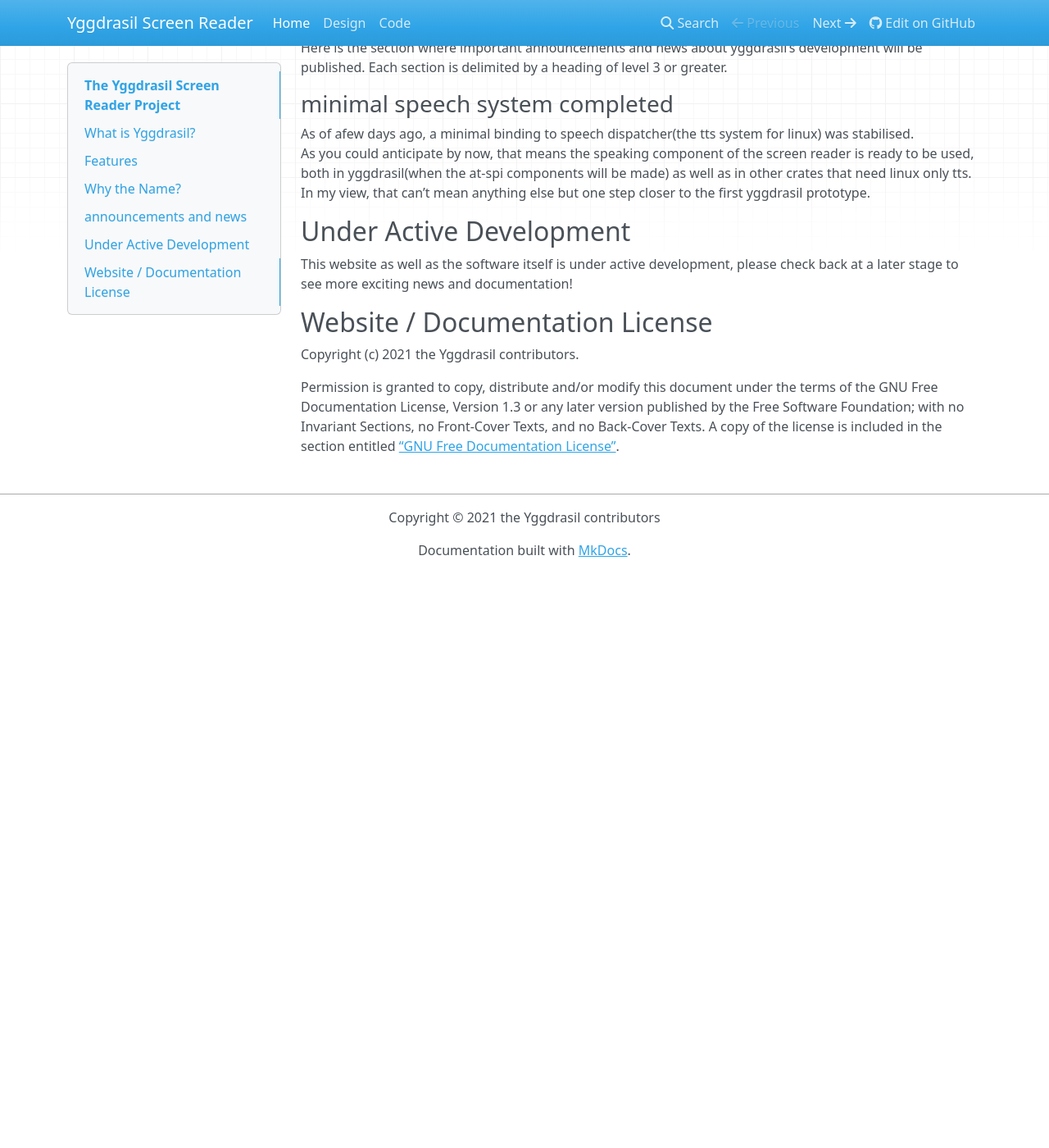
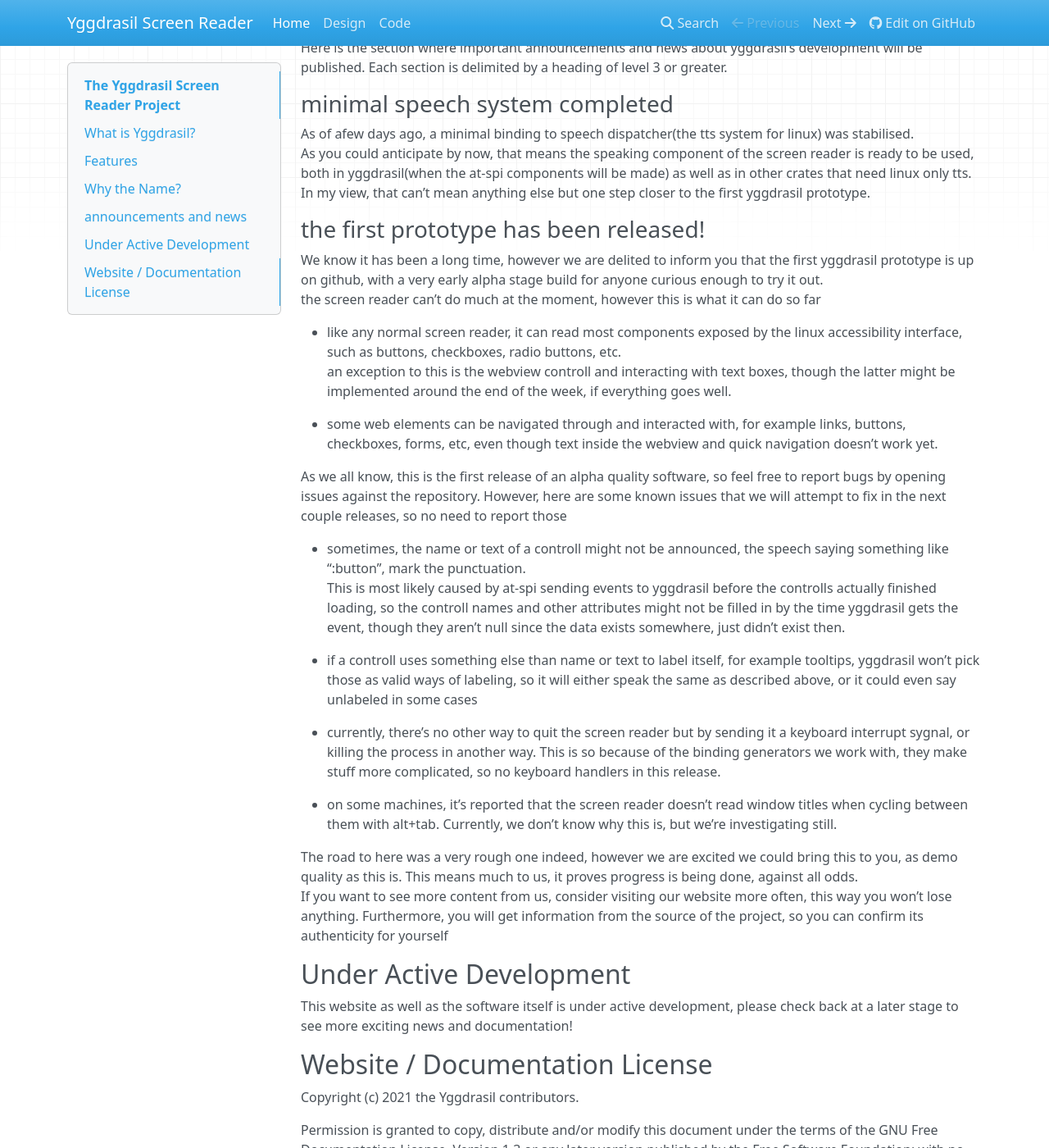
Before and after one commit to brogar2000/site, an MkDocs documentation site: the page built from docs/index.md, in a window 1280 px wide and 1400 px high, scrolled down 1079 px. Shown: the whole window at 82% size. Built offline with MkDocs 1.6.1, drawn with Linux system fonts in a browser that asks for light colours; nearby versions of some CDN libraries; before the commit the page ends 1778 px from its top, so only the background shows below that.

Commit message:
add news about the release of yggdrasil

```diff
--- a/docs/index.md
+++ b/docs/index.md
@@ -61,6 +61,30 @@ Here is the section where important announcements and news about yggdrasil's dev
 As of afew days ago, a minimal binding to speech dispatcher(the tts system for linux) was stabilised.
 As you could anticipate by now, that means the speaking component of the screen reader is ready to be used, both in yggdrasil(when the at-spi components will be made) as well as in other crates that need linux only tts. In my view, that can't mean anything else but one step closer to the first yggdrasil prototype.
 
+###the first prototype has been released!
+
+We know it has been a long time, however we are delited to inform you that the first yggdrasil prototype is up on github, with a very early alpha stage build for anyone curious enough to try it out.
+the screen reader can't do much at the moment, however this is what it can do so far
+
+* like any normal screen reader, it can read most components exposed by the linux accessibility interface, such as buttons, checkboxes, radio buttons, etc.
+an exception to this is the webview controll and interacting with text boxes, though the latter might be implemented around the end of the week, if everything goes well.
+
+* some web elements can be navigated through and interacted with, for example links, buttons, checkboxes, forms, etc, even though text inside the webview and quick navigation doesn't work yet.
+
+As we all know, this is the first release of an alpha quality software, so feel free to report bugs by opening issues against the repository. However, here are some known issues that we will attempt to fix in the next couple releases, so no need to report those
+
+* sometimes, the name or text of a controll might not be announced, the speech saying something like ":button", mark the punctuation.
+This is most likely caused by at-spi sending events to yggdrasil before the controlls actually finished loading, so the controll names and other attributes might not be filled in by the time yggdrasil gets the event, though they aren't null since the data exists somewhere, just didn't exist then.
+
+* if a controll uses something else than name or text to label itself, for example tooltips, yggdrasil won't pick those as valid ways of labeling, so it will either speak the same as described above, or it could even say unlabeled in some cases
+
+* currently, there's no other way to quit the screen reader but by sending it a keyboard interrupt sygnal, or killing the process in another way. This is so because of the binding generators we work with, they make stuff more complicated, so no keyboard handlers in this release.
+
+* on some machines, it's reported that the screen reader doesn't read window titles when cycling between them with alt+tab. Currently, we don't know why this is, but we're investigating still.
+
+The road to here was a very rough one indeed, however we are excited we could bring this to you, as demo quality as this is. This means much to us, it proves progress is being done, against all odds.
+If you want to see more content from us, consider visiting our website more often, this way you won't lose anything. Furthermore, you will get information from the source of the project, so you can confirm its authenticity for yourself
+
 ## Under Active Development
 
 This website as well as the software itself is under active development, please check back at a later stage to
```
